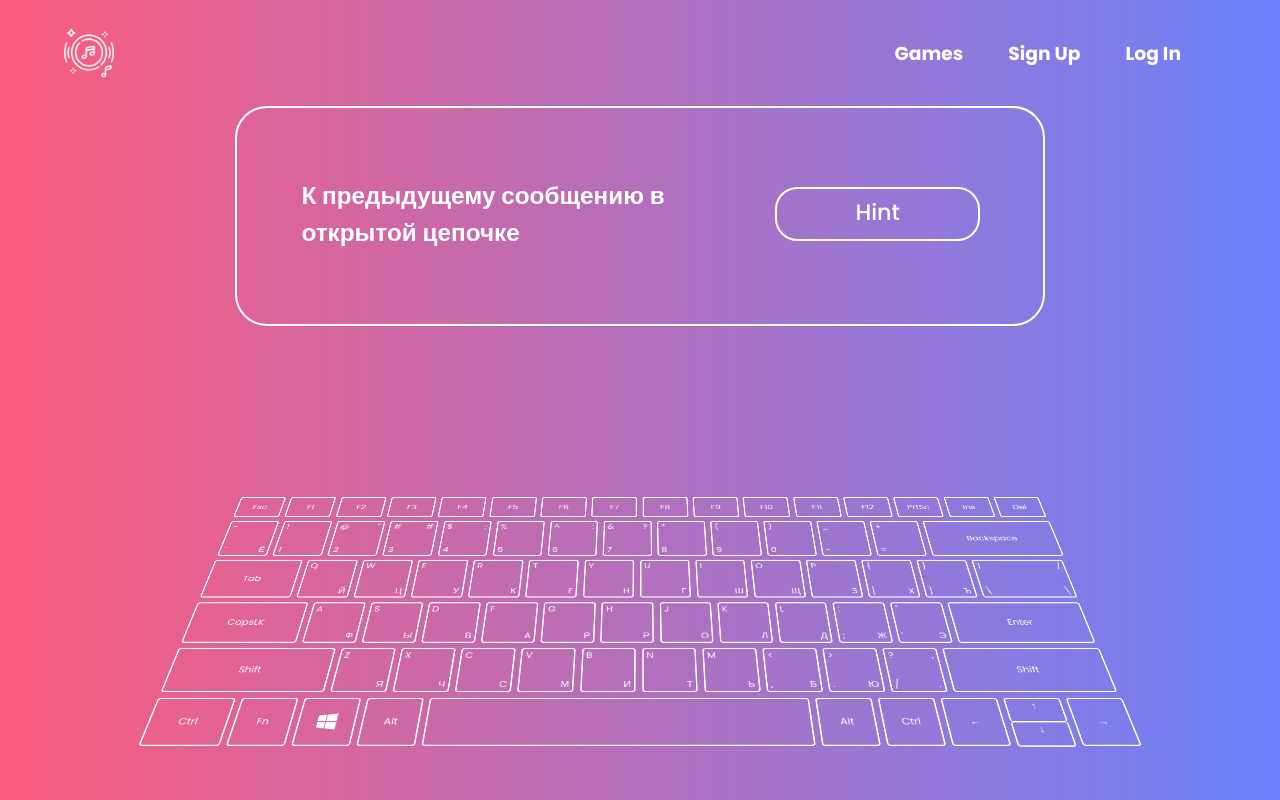
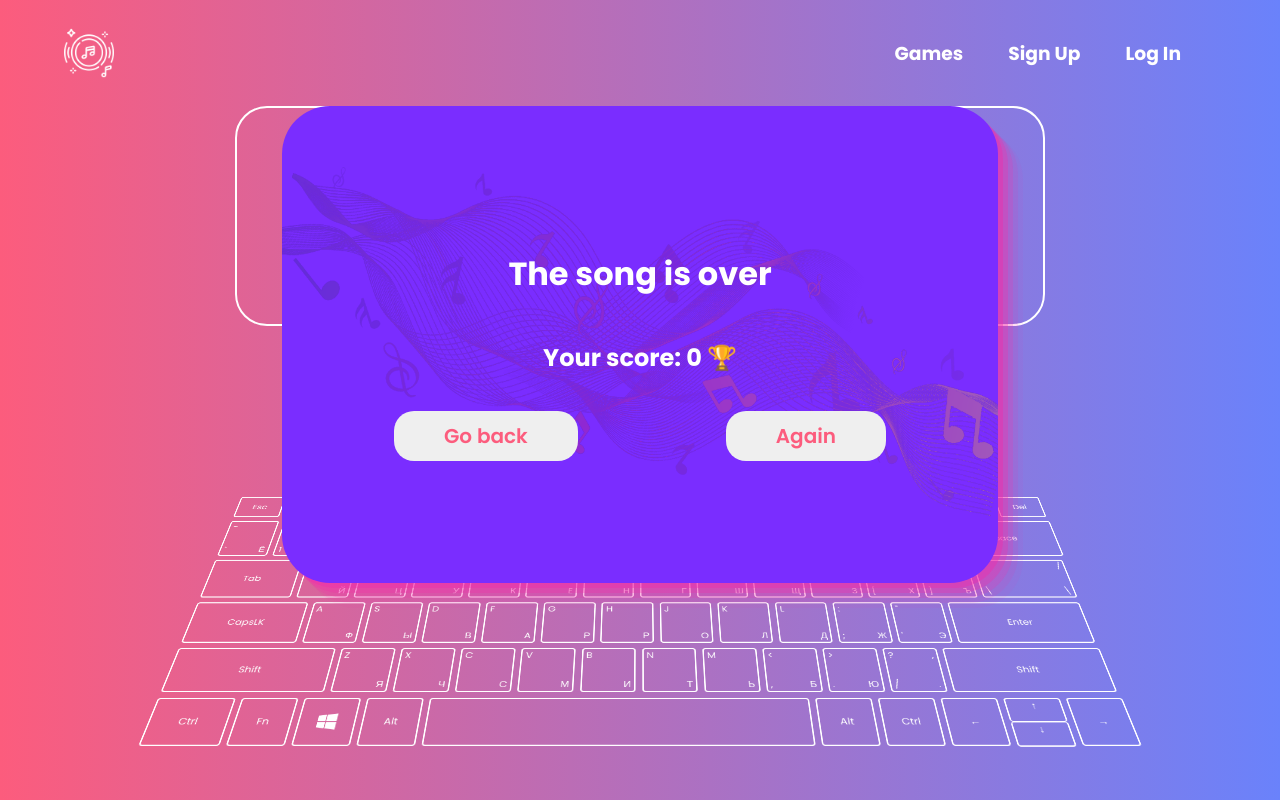
Before and after one commit to dilnazZhumabaikyzy/shortcut-piano, a React (Create React App) app: page /play/1/1/1 in a window 1280 px wide. Built offline with nearby package versions, Linux system fonts and the light colour scheme; a web font is replaced by a local one; what js-confetti would draw is missing.

Commit message:
before database

```diff
--- a/src/App.css
+++ b/src/App.css
@@ -500,12 +500,13 @@ p {
   }
 
 .scoreBox {
-
+  z-index: 80;
   padding: 3%;
   position: absolute;
   width: 50%;
   height: 50%;
-  background-color: #df2dff;
+  background-color: #7a2dff;
+
   z-index: 999;
   border-radius: 3em;
   box-shadow: rgba(240, 46, 170, 0.4) 5px 5px, rgba(240, 46, 170, 0.3) 10px 10px, rgba(240, 46, 170, 0.2) 15px 15px, rgba(240, 46, 170, 0.1) 20px 20px, rgba(240, 46, 170, 0.05) 25px 25px;
@@ -550,3 +551,24 @@ p {
 .scoreBar span{
   margin-right: 3px;
 }
+
+
+
+.scoreBoxDetails{
+  z-index: 1000;
+  opacity: 0.3;
+   position: absolute;
+   display: flex;
+   justify-content: center;
+   align-items: center;
+}
+.scoreBoxDetails img{
+  top: 50%;
+  bottom: 50%;
+  width: 100%;
+  height: 100%;
+}
+
+.scoreBox h1, .scoreBox h2{
+  z-index: 1001;
+}
--- a/src/components/keyboard/index.jsx
+++ b/src/components/keyboard/index.jsx
@@ -738,9 +738,9 @@ export const Keyboard = ({song}) => {
         audioTune.load();
         audioApplause.load();
         console.log(params);
-        window.onbeforeunload = function() {
-            return "Data will be lost if you leave the page, are you sure?";
-          };
+        // window.onbeforeunload = function() {
+        //     return "Data will be lost if you leave the page, are you sure?";
+        //   };
     }, []);
 
     const synth = new Tone.Synth().toDestination();
@@ -782,16 +782,19 @@ export const Keyboard = ({song}) => {
             const keyname = event.code;
 
             const res = findKey(keycode,keyname);
-
-            const [row, number, index] = res;
+            if(res !== undefined){
+               const [row, number, index] = res;
             setStyle(row, number, index);
             handleOrder(keycode);
+            }
+
         });
         document.addEventListener('keyup', (event) => {
             event.preventDefault();
             const keycode = event.keyCode;
             const keyname = event.code;
-                const res = findKey(keycode,  keyname);
+            const res = findKey(keycode,  keyname);
+            if(res === undefined)return;
                 const [row, number, index] = res;
                 setStyle(row, number, index,false);
         }, false);
--- a/src/components/playArea/index.jsx
+++ b/src/components/playArea/index.jsx
@@ -15,7 +15,7 @@ export const PlayArea = ({songIndex}) => {
   // const [n, setN] = useState({indexOrder: 0, id: 0});
   const [n, setN] = useState({ name: 0 });
   const [userScore, setUserScore] = useState(0);
-  const [isEnd, setIsEnd] = useState(false);
+  const [isEnd, setIsEnd] = useState(true);
   const [isMouseOver, setMouse] = useState(false);
   const value = {n, setN,userScore, setUserScore, isEnd, setIsEnd,isMouseOver, setMouse};
 
--- a/src/components/showScore/index.jsx
+++ b/src/components/showScore/index.jsx
@@ -1,12 +1,17 @@
 import { useContext } from "react";
 import { Link, useParams } from "react-router-dom";
 import { ProgressContext } from "../playArea";
+import notesPng from "../../assets/images/notesPng.png"
 
 export const ShowScore = ({setIsEnd})=>{
     const {category, app, param}  =useParams();
     const {userScore} = useContext(ProgressContext);
     return(
+        <>
         <div className="scoreBox">
+        <div className="scoreBoxDetails">
+            <img src={notesPng} alt="" />
+        </div>
             <h1>The song is over</h1>
             <h2>Your score: {userScore} 🏆</h2>
             <div className="buttons">
@@ -18,5 +23,6 @@ export const ShowScore = ({setIsEnd})=>{
 
             </div>
         </div>
+        </>
     )
 }
--- a/src/pages/compositions/index.jsx
+++ b/src/pages/compositions/index.jsx
@@ -79,7 +79,7 @@ export const Compositions = () => {
 
         </div>
         {ma.map((el, index) => (
-            <div className={`composition ${el.locked ? "" : "locked"}`} key={index} onMouseEnter={(e) => {handleAnimation(index)}} onMouseLeave={(e) =>{ e.preventDefault(); handleAnimation(index,false)}}>
+            <div className={`composition ${el.locked ? "" : "locked"}`} key={index} onMouseEnter={(e) => {handleAnimation(index)}}  onMouseLeave={(e) =>{ e.preventDefault(); handleAnimation(index,false)}}>
               <div className={`background ${el.transition?"transition-line":""}`} >
                 <div className="line"></div>
                 <div className="line"></div>
```
Also changed, not shown: src/assets/images/notesPng.png (added).
